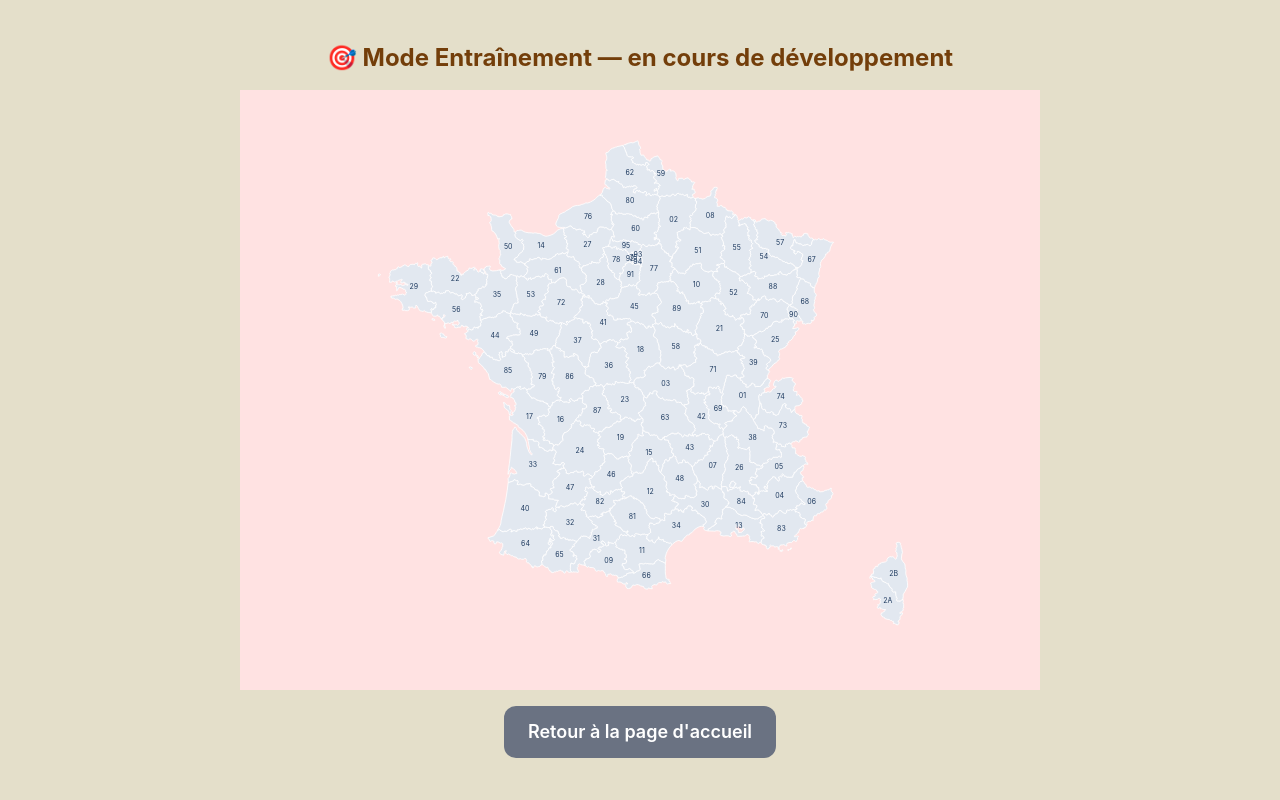
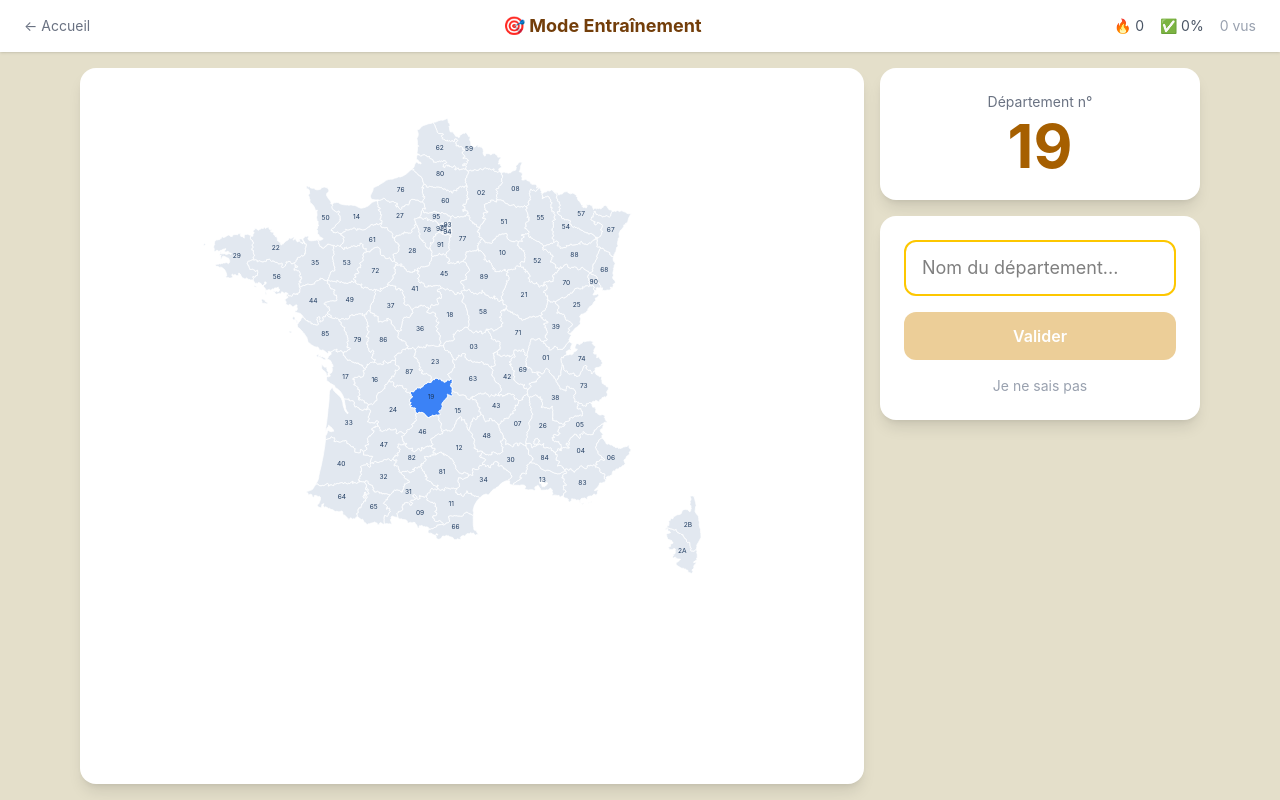
Before and after one commit to Loicrogue/france-geo-quiz, a React (Vite) app: page /training in a window 1280 px wide. Built offline with nearby package versions, Linux system fonts and the light colour scheme.

Commit message:
added training mode with D3 map, Zustand store, guess logic

```diff
--- a/src/components/map/FranceMap.tsx
+++ b/src/components/map/FranceMap.tsx
@@ -36,7 +36,7 @@ export default function FranceMap({
       const projection = d3.geoConicConformal()
         .center([2.454071, 46.279229])
         .scale(2800)
-        .translate([width / 2, height / 2])
+        .translate([width / 2, height / 2 - 120])
 
       const path = d3.geoPath().projection(projection)
 
--- a/src/pages/TrainingMode.tsx
+++ b/src/pages/TrainingMode.tsx
@@ -1,23 +1,159 @@
+import { useEffect, useState } from 'react'
 import { useNavigate } from 'react-router-dom'
 import FranceMap from '../components/map/FranceMap'
+import { useGameStore } from '../store/gameStore'
 
 export default function TrainingMode() {
   const navigate = useNavigate()
+  const {
+    trainingQueue,
+    currentTrainingIndex,
+    trainingRevealed,
+    streak,
+    totalCorrect,
+    totalSeen,
+    initTraining,
+    nextTraining,
+    revealTraining,
+    recordResult,
+  } = useGameStore()
+
+  const [userInput, setUserInput] = useState('')
+  const [feedback, setFeedback] = useState<'correct' | 'wrong' | null>(null)
+
+  useEffect(() => {
+    if (trainingQueue.length === 0) initTraining()
+  }, [])
+
+  const current = trainingQueue[currentTrainingIndex]
+  if (!current) return null
+
+  const normalize = (s: string) =>
+    s.toLowerCase().normalize('NFD').replace(/[\u0300-\u036f]/g, '').trim()
+
+  const handleGuess = () => {
+    const isCorrect = normalize(userInput) === normalize(current.name)
+    setFeedback(isCorrect ? 'correct' : 'wrong')
+    recordResult(isCorrect)
+    if (!isCorrect) revealTraining()
+  }
+
+  const handleNext = () => {
+    setUserInput('')
+    setFeedback(null)
+    nextTraining()
+  }
+
+  const handleKeyDown = (e: React.KeyboardEvent) => {
+    if (e.key !== 'Enter') return
+    if (feedback) handleNext()
+    else if (userInput.trim()) handleGuess()
+  }
+
+  const accuracy = totalSeen > 0 ? Math.round((totalCorrect / totalSeen) * 100) : 0
 
   return (
-    <div className="min-h-screen bg-background-yellow-monSite flex flex-col space-y-4 items-center justify-center">
-      <h1 className="text-2xl font-bold text-yellow-900">🎯 Mode Entraînement — en cours de développement</h1>
-      <div className='h-150 bg-red-100'>
-        <FranceMap
+    <div className="min-h-screen bg-background-yellow-monSite flex flex-col">
+
+      {/* Header */}
+      <div className="bg-white shadow-sm px-6 py-3 flex items-center justify-between">
+        <button
+          onClick={() => navigate('/')}
+          className="text-gray-500 hover:text-gray-800 transition text-sm cursor-pointer"
+        >
+          ← Accueil
+        </button>
+        <h1 className="text-lg font-bold text-yellow-900">🎯 Mode Entraînement</h1>
+        <div className="flex gap-4 text-sm text-gray-600">
+          <span>🔥 {streak}</span>
+          <span>✅ {accuracy}%</span>
+          <span className="text-gray-400">{totalSeen} vus</span>
+        </div>
+      </div>
+
+      {/* Contenu */}
+      <div className="flex flex-col lg:flex-row flex-1 gap-4 p-4 max-w-6xl mx-auto w-full">
+
+        {/* Carte */}
+        <div className="flex-1 bg-white rounded-2xl shadow-lg p-4 min-h-80">
+          <FranceMap
+            highlightedCode={current.code}
+            correctCode={feedback === 'correct' ? current.code : undefined}
             onDepartmentClick={(code, name) => console.log(code, name)}
           />
+        </div>
+
+        {/* Panel */}
+        <div className="lg:w-80 flex flex-col gap-4">
+
+          {/* Numéro */}
+          <div className="bg-white rounded-2xl shadow-lg p-6 text-center">
+            <p className="text-gray-500 text-sm mb-1">Département n°</p>
+            <p className="text-6xl font-bold text-yellow-700">{current.code}</p>
+          </div>
+
+          {/* Input / Feedback */}
+          <div className="bg-white rounded-2xl shadow-lg p-6 flex flex-col gap-4">
+            {!feedback ? (
+              <>
+                <input
+                  type="text"
+                  value={userInput}
+                  onChange={e => setUserInput(e.target.value)}
+                  onKeyDown={handleKeyDown}
+                  placeholder="Nom du département..."
+                  autoFocus
+                  className="border-2 border-gray-200 rounded-xl px-4 py-3 text-lg focus:outline-none focus:border-yellow-400 transition"
+                />
+                <button
+                  onClick={handleGuess}
+                  disabled={!userInput.trim()}
+                  className="bg-yellow-600 text-white py-3 rounded-xl font-semibold hover:bg-yellow-700 disabled:opacity-40 transition cursor-pointer"
+                >
+                  Valider
+                </button>
+                <button
+                  onClick={() => { revealTraining(); recordResult(false) }}
+                  className="text-gray-400 text-sm hover:text-gray-600 transition cursor-pointer"
+                >
+                  Je ne sais pas
+                </button>
+              </>
+            ) : (
+              <>
+                {feedback === 'correct' ? (
+                  <div className="text-center">
+                    <p className="text-4xl mb-2">🎉</p>
+                    <p className="text-green-700 font-bold text-xl">Bravo !</p>
+                    <p className="text-gray-600 mt-1">{current.name}</p>
+                  </div>
+                ) : (
+                  <div className="text-center">
+                    <p className="text-4xl mb-2">❌</p>
+                    <p className="text-red-600 font-bold text-lg">C'était...</p>
+                    <p className="text-gray-800 font-bold text-2xl mt-1">{current.name}</p>
+                    <p className="text-gray-500 text-sm mt-1">Chef-lieu : {current.capital}</p>
+                  </div>
+                )}
+                <button
+                  onClick={handleNext}
+                  className="bg-yellow-600 text-white py-3 rounded-xl font-semibold hover:bg-yellow-700 transition cursor-pointer"
+                >
+                  Suivant →
+                </button>
+              </>
+            )}
+          </div>
+
+          {/* Infos révélées */}
+          {trainingRevealed && (
+            <div className="bg-yellow-100 rounded-2xl p-4 text-sm text-yellow-900">
+              <p><span className="font-semibold">Région :</span> {current.region}</p>
+              <p><span className="font-semibold">Chef-lieu :</span> {current.capital}</p>
+            </div>
+          )}
+        </div>
       </div>
-      <button
-        onClick={() => navigate('/')}
-        className="bg-gray-500 text-white py-3 px-6 rounded-xl text-lg font-semibold cursor-pointer hover:bg-gray-700 transition hover:cursor"
-      >
-        Retour à la page d'accueil
-      </button>
     </div>
   )
 }
--- /dev/null
+++ b/src/store/gameStore.ts
@@ -0,0 +1,68 @@
+import { create } from 'zustand'
+import { persist } from 'zustand/middleware'
+import { departments, type Department } from '../data/departments'
+
+interface GameStore {
+  // Mode entraînement
+  trainingQueue: Department[]
+  currentTrainingIndex: number
+  trainingRevealed: boolean
+
+  // Stats
+  streak: number
+  totalCorrect: number
+  totalSeen: number
+
+  // Actions
+  initTraining: () => void
+  nextTraining: () => void
+  revealTraining: () => void
+  recordResult: (correct: boolean) => void
+}
+
+function shuffle<T>(arr: T[]): T[] {
+  const a = [...arr]
+  for (let i = a.length - 1; i > 0; i--) {
+    const j = Math.floor(Math.random() * (i + 1))
+    ;[a[i], a[j]] = [a[j], a[i]]
+  }
+  return a
+}
+
+export const useGameStore = create<GameStore>()(
+  persist(
+    (set, get) => ({
+      trainingQueue: [],
+      currentTrainingIndex: 0,
+      trainingRevealed: false,
+      streak: 0,
+      totalCorrect: 0,
+      totalSeen: 0,
+
+      initTraining: () => set({
+        trainingQueue: shuffle(departments),
+        currentTrainingIndex: 0,
+        trainingRevealed: false,
+      }),
+
+      nextTraining: () => {
+        const { currentTrainingIndex, trainingQueue } = get()
+        const next = currentTrainingIndex + 1
+        if (next >= trainingQueue.length) {
+          set({ trainingQueue: shuffle(departments), currentTrainingIndex: 0, trainingRevealed: false })
+        } else {
+          set({ currentTrainingIndex: next, trainingRevealed: false })
+        }
+      },
+
+      revealTraining: () => set({ trainingRevealed: true }),
+
+      recordResult: (correct: boolean) => set(state => ({
+        totalSeen: state.totalSeen + 1,
+        totalCorrect: correct ? state.totalCorrect + 1 : state.totalCorrect,
+        streak: correct ? state.streak + 1 : 0,
+      })),
+    }),
+    { name: 'france-geo-quiz' }
+  )
+)
```
